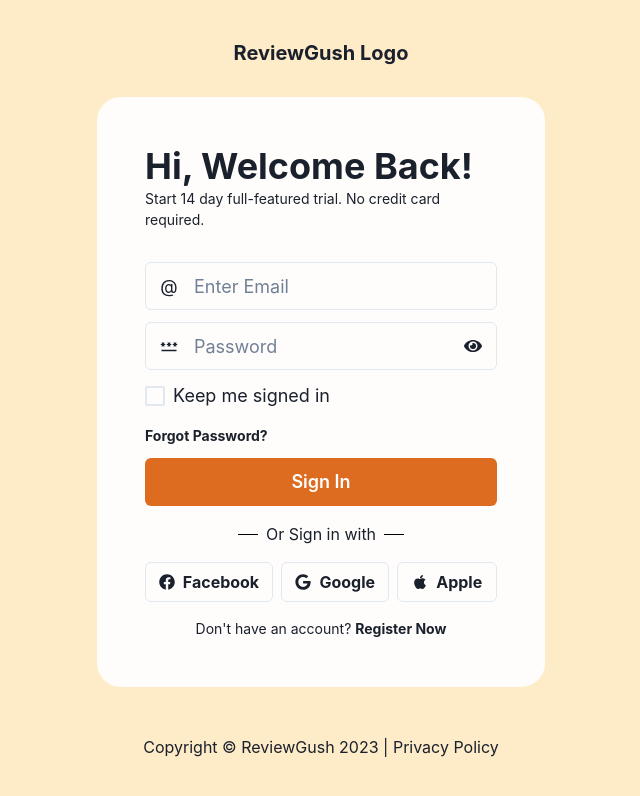
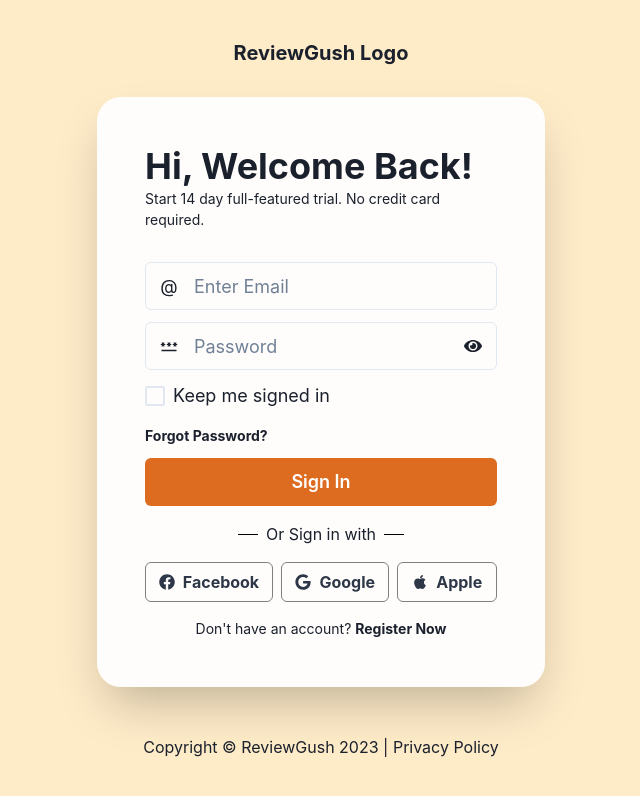
Before and after one commit to cremirdevio/reviewgush-web, a Next.js app: page /auth/login in a window 1280 px wide. Shown: the top 796 px of the page, without its empty margins (319-959 px from the left). Built offline with nearby package versions, Linux system fonts and the light colour scheme.

Commit message:
chore: desktop view for login page completed

```diff
--- a/src/components/ui/button.tsx
+++ b/src/components/ui/button.tsx
@@ -0,0 +1,72 @@
+import { ButtonProps, Button as ChakraButton } from "@chakra-ui/react";
+import React from "react";
+
+interface CustomButtonProps extends ButtonProps {
+    variant?: "primary" | "secondary" | "outline";
+}
+
+export default function Button({ children, variant, ...rest }: CustomButtonProps) {
+    let colorScheme;
+    let bg;
+    let hoverBg;
+    let activeBg;
+    let textColor;
+    let hoverTextColor;
+    let activeTextColor;
+    let border;
+
+    switch (variant) {
+        case "primary":
+            colorScheme = "orange";
+            bg = "orange.500";
+            hoverBg = "orange.600";
+            activeBg = "orange.700";
+            textColor = "white";
+            hoverTextColor = "white";
+            activeTextColor = "white";
+            break;
+        case "secondary":
+            colorScheme = "green";
+            bg = "green.400";
+            hoverBg = "green.500";
+            activeBg = "green.600";
+            textColor = "white";
+            hoverTextColor = "white";
+            activeTextColor = "white";
+            break;
+        case "outline":
+            colorScheme = "gray";
+            bg = "transparent";
+            hoverBg = "gray.100";
+            activeBg = "gray.200";
+            textColor = "gray.700";
+            hoverTextColor = "gray.900";
+            activeTextColor = "gray.900";
+            border = "1px solid gray";
+            break;
+        default:
+            colorScheme = "gray";
+            bg = "gray.500";
+            hoverBg = "gray.600";
+            activeBg = "gray.700";
+            textColor = "white";
+            hoverTextColor = "white";
+            activeTextColor = "white";
+            break;
+    }
+
+    return (
+        <ChakraButton
+            colorScheme={colorScheme}
+            bg={bg}
+            borderCol
+            _hover={{ bg: hoverBg, color: hoverTextColor }}
+            _active={{ bg: activeBg, color: activeTextColor }}
+            color={textColor}
+            border={border}
+            {...rest}
+        >
+            {children}
+        </ChakraButton>
+    );
+}
--- a/src/pages/auth/login.tsx
+++ b/src/pages/auth/login.tsx
@@ -1,15 +1,16 @@
-import { Box, Text, HStack, VStack, Heading, Container, Flex, FormControl, FormLabel, FormHelperText, Spacer, InputGroup, InputLeftAddon, InputLeftElement, Icon, InputRightElement, Button, Link, Checkbox, Input } from '@chakra-ui/react'
+import { Box, Text, HStack, VStack, Heading, Container, Flex, FormControl, FormLabel, FormHelperText, Spacer, InputGroup, InputLeftAddon, InputLeftElement, Icon, InputRightElement, Link, Checkbox, Input } from '@chakra-ui/react'
 import React from 'react'
 import { MdFacebook, MdPassword } from 'react-icons/md'
 import { FaApple, FaEye, FaFacebook, FaGoogle } from 'react-icons/fa'
 import AuthLayout from '@/src/components/auth-layout'
 import FormInput from '@/src/components/ui/input'
 import PasswordInput from '@/src/components/ui/password-input'
+import Button from '@/src/components/ui/button'
 
 export default function Login() {
   return (
     <AuthLayout>
-      <Container w={"md"} bg={"whiteAlpha.900"} borderRadius={'3xl'} height={"fit-content"} padding={"48px"}>
+      <Container shadow={"2xl"} w={"md"} bg={"whiteAlpha.900"} borderRadius={'3xl'} height={"fit-content"} padding={"48px"}>
         <Heading>Hi, Welcome Back!</Heading>
         <Text fontSize={"sm"}>Start 14 day full-featured trial. No credit card required.</Text>
         <Spacer height={"32px"} />
@@ -38,7 +39,7 @@ export default function Login() {
         </Link>
 
         {/* Sign In button */}
-        <Button width={"full"} size={"lg"} bgColor={"orange.500"} color={"white"}>Sign In</Button>
+        <Button width={"full"} size={"lg"} variant={"primary"}>Sign In</Button>
 
         {/* Line: or sign in with */}
         <HStack mt={"16px"} mb={"16px"} justifyContent={"center"} alignItems={"center"}>
```
